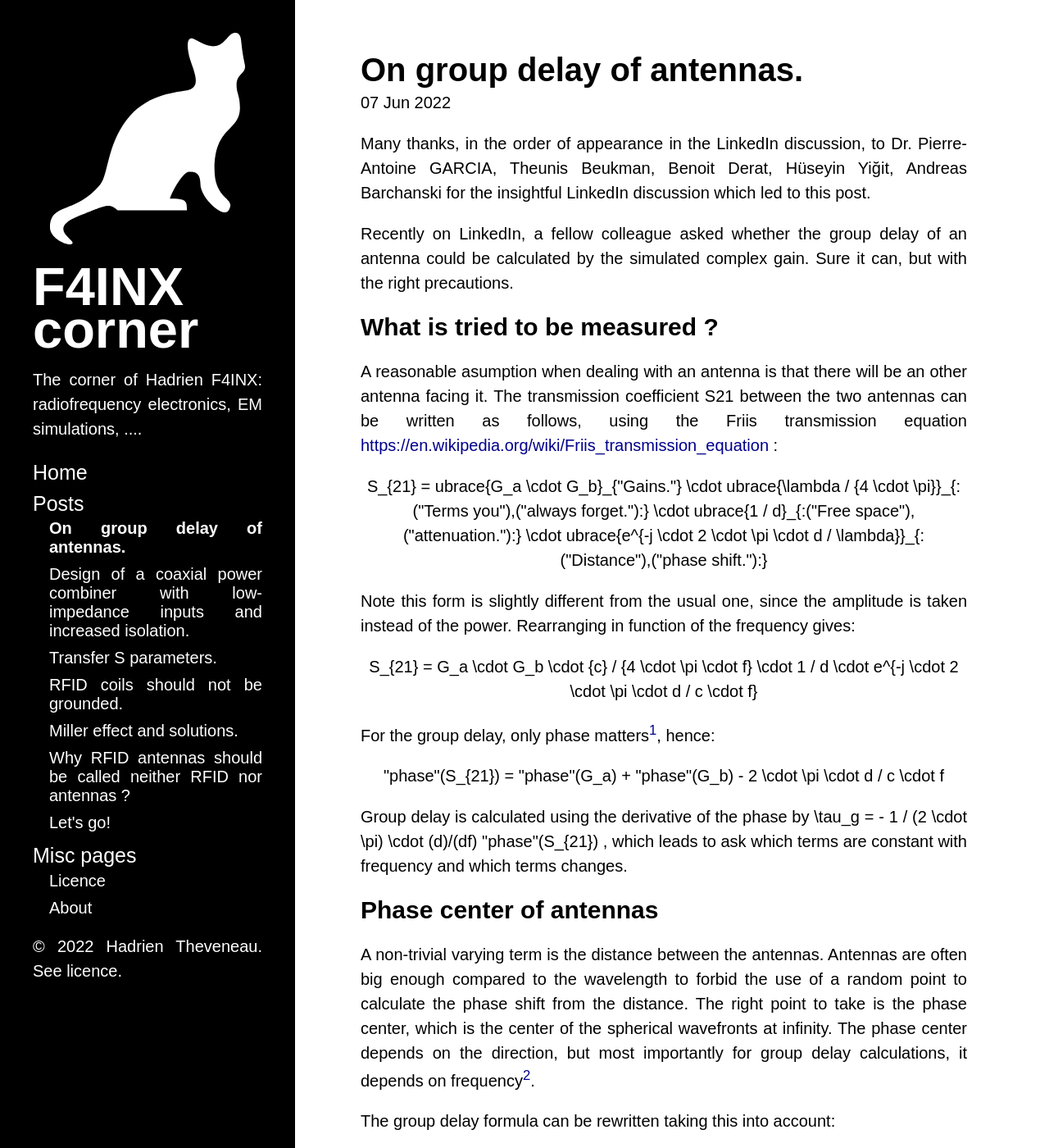
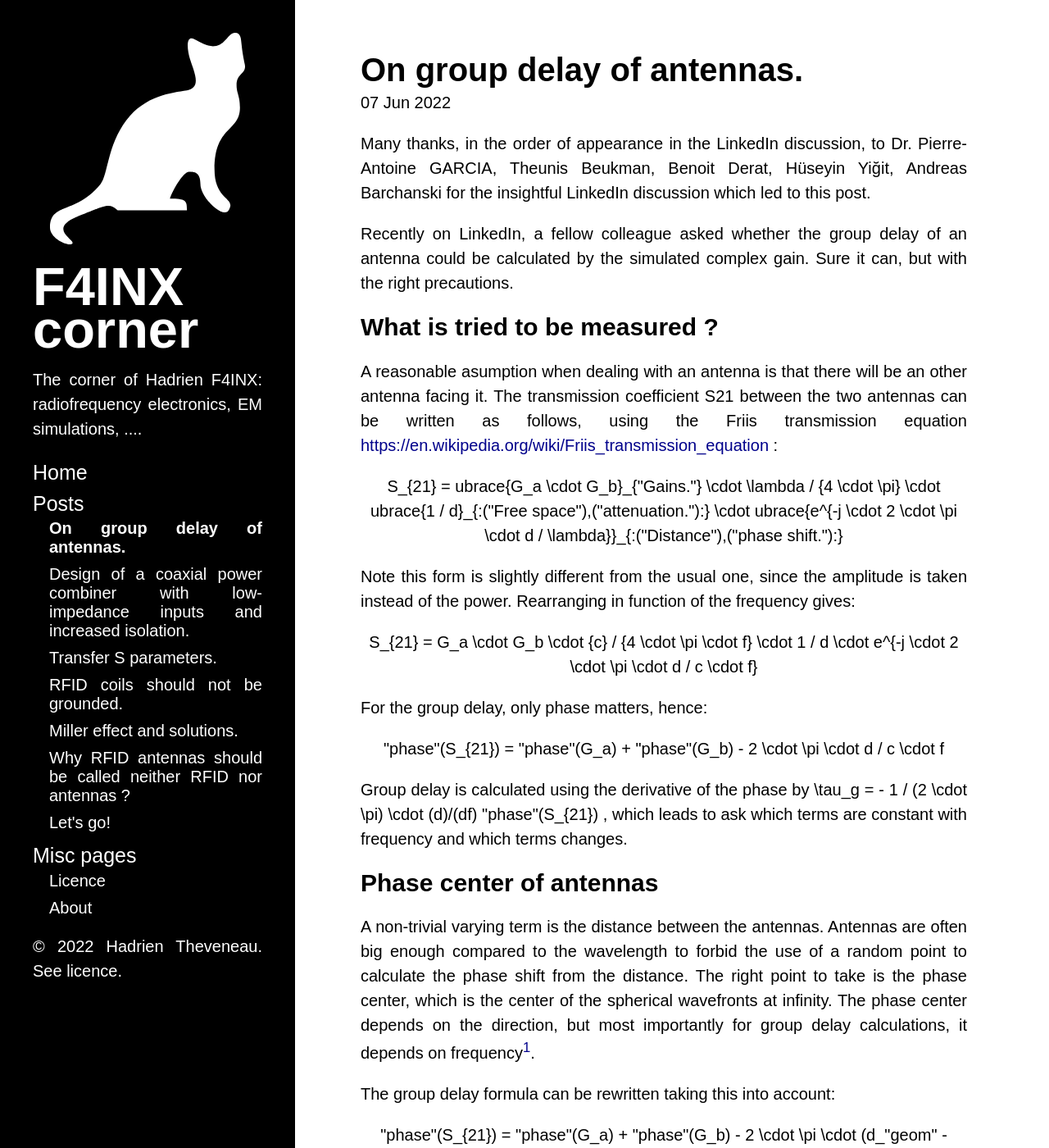
Before and after one commit to thadrien/Zview.github.io, a Jekyll site: the page built from _posts/2022-06-07-on-antennas-group-delay.md, in a window 1280 px wide and 1400 px high. Shown: the whole window at 82% size. Built offline with Jekyll 4.4.1, drawn with Linux system fonts in a browser that asks for light colours; a script that is not in the unit is left out; some of the changed text lies outside the part shown.

Commit message:
Remove comment on useless terms.

```diff
--- a/_posts/2022-06-07-on-antennas-group-delay.md
+++ b/_posts/2022-06-07-on-antennas-group-delay.md
@@ -14,7 +14,7 @@
 A reasonable asumption when dealing with an antenna is that there will be an other antenna facing it. The transmission coefficient S21 between the two antennas can be written as follows, using the Friis transmission equation [https://en.wikipedia.org/wiki/Friis_transmission_equation](https://en.wikipedia.org/wiki/Friis_transmission_equation) :
 
 <asciimath>
-S_{21} = ubrace{G_a \cdot G_b}_{"Gains."} \cdot ubrace{\lambda / {4 \cdot \pi}}_{:("Terms you"),("always forget."):} \cdot ubrace{1 / d}_{:("Free space"),("attenuation."):} \cdot ubrace{e^{-j \cdot 2 \cdot \pi \cdot d / \lambda}}_{:("Distance"),("phase shift."):}
+S_{21} = ubrace{G_a \cdot G_b}_{"Gains."} \cdot \lambda / {4 \cdot \pi} \cdot ubrace{1 / d}_{:("Free space"),("attenuation."):} \cdot ubrace{e^{-j \cdot 2 \cdot \pi \cdot d / \lambda}}_{:("Distance"),("phase shift."):}
 </asciimath>
 
 Note this form is slightly different from the usual one, since the amplitude is taken instead of the power. Rearranging in function of the frequency gives:
@@ -33,7 +33,7 @@
 
 ## Phase center of antennas
 
-A non-trivial varying term is the distance between the antennas. Antennas are often big enough compared to the wavelength to forbid the use of a random point to calculate the phase shift from the distance. The right point to take is the phase center, which is the center of the spherical wavefronts at infinity. The phase center depends on the direction, but most importantly for group delay calculations, it depends on frequency[^2].
+A non-trivial varying term is the distance between the antennas. Antennas are often big enough compared to the wavelength to forbid the use of a random point to calculate the phase shift from the distance. The right point to take is the phase center, which is the center of the spherical wavefronts at infinity. The phase center depends on the direction, but most importantly for group delay calculations, it depends on frequency[^1].
 
 The group delay formula can be rewritten taking this into account:
 
@@ -61,6 +61,4 @@
 
 The group delay of an antenna can be calculated using simulation results, but the total phase shift change must be taken into account, including the move of the phase center.
 
-[^1]: The useless terms to screw up your student exams just disappeared, so you were right to forgot them.
-
-[^2]: Even antennas with a symmetry plane like the ideal dipole can have a varying phase center for directions outside of their symmetry plane.
+[^1]: Even antennas with a symmetry plane like the ideal dipole can have a varying phase center for directions outside of their symmetry plane.
```
Also changed, not shown: other parts of _posts/2022-06-07-on-antennas-group-delay.md (+1 -1 lines).
